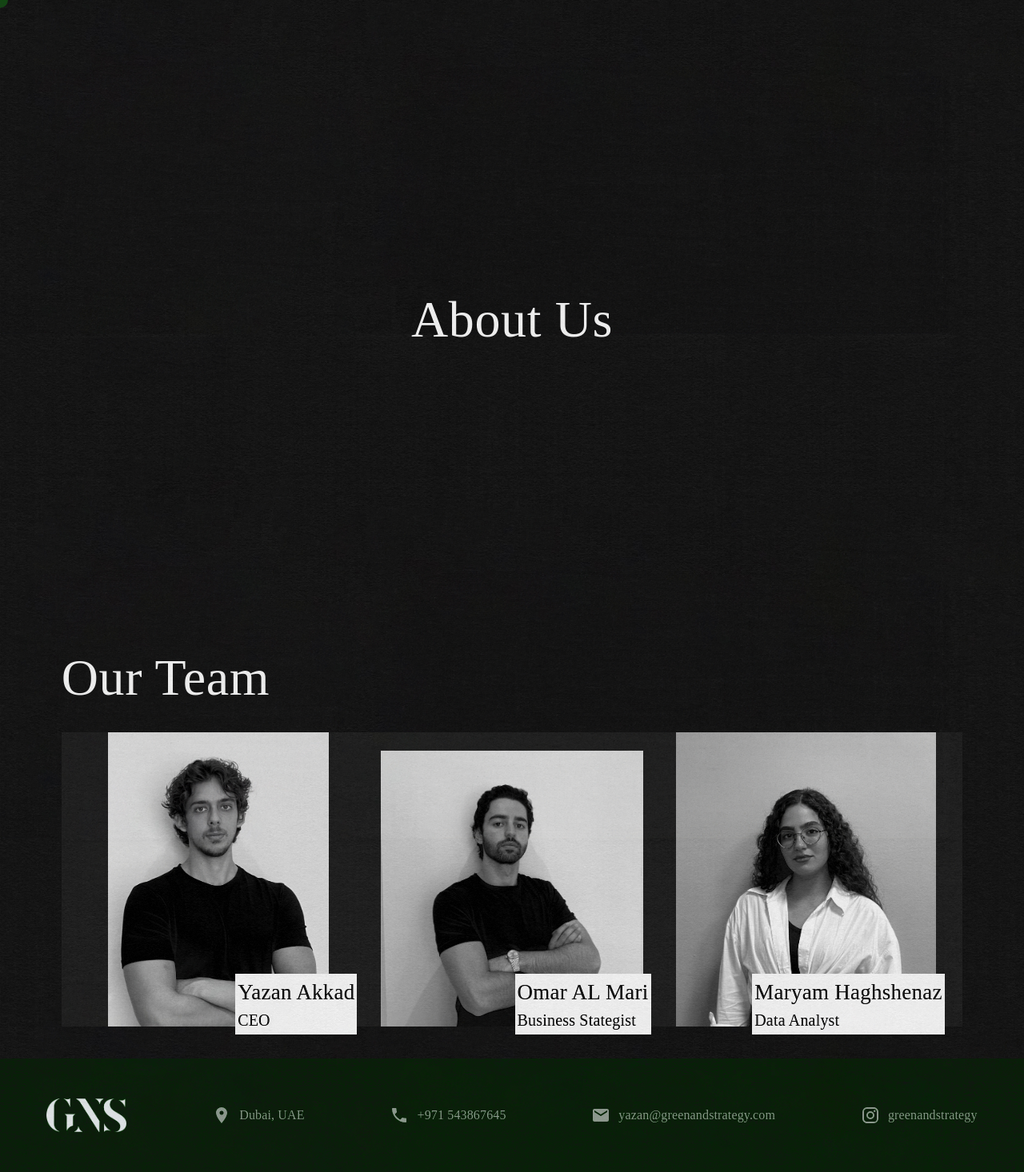
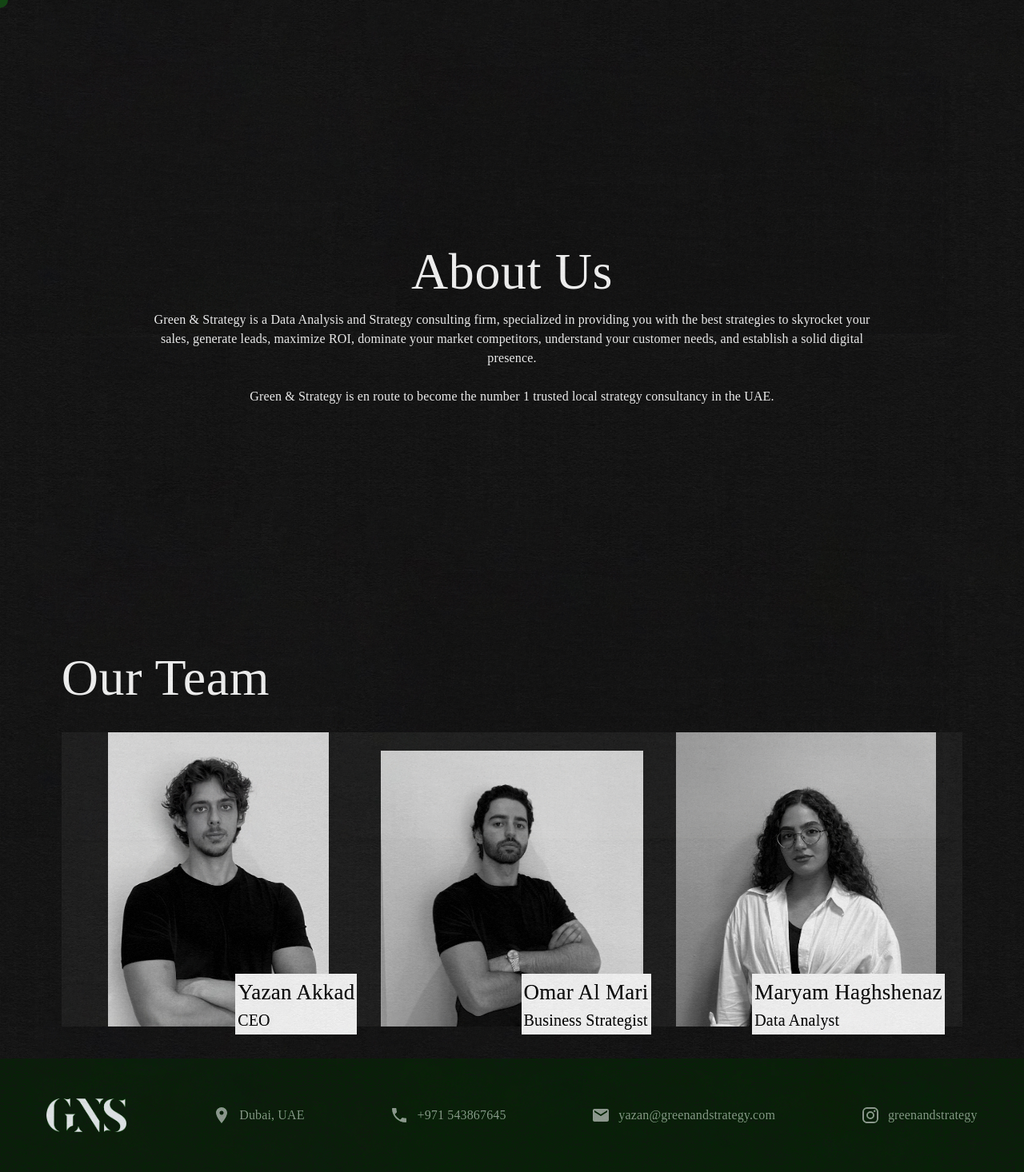
Before and after one commit to mobyinkinn/GreenNStrategyy, a Next.js app: page /About in a window 1280 px wide. Shown: the whole page at 80% size. Built offline with nearby package versions, Linux system fonts and the light colour scheme.

Commit message:
final updates 1

```diff
--- a/app/components/about/About.jsx
+++ b/app/components/about/About.jsx
@@ -19,8 +19,8 @@ export default function About() {
     },
     {
       path: businessStrategist,
-      Name: "Omar AL Mari",
-      Designation: "Business Stategist",
+      Name: "Omar Al Mari",
+      Designation: "Business Strategist",
     },
     {
       path: dataAnalyst,
@@ -101,7 +101,7 @@ export default function About() {
       <Stack
         alignItems={"center"}
         justifyContent={"center"}
-        height={{ xl: "100vh", md: "100vh", xs: "50vh" }}
+        height={{ xl: "100vh", md: "100vh", xs: "100vh" }}
       >
         <Typography
           fontSize={{ xl: "4rem", lg: "4rem", md: "3rem", xs: "2.5rem" }}
@@ -109,6 +109,23 @@ export default function About() {
           fontFamily={"Lora"}
         >
           About Us
+        </Typography>
+        <Typography
+          fontSize={{ xl: "1rem", lg: "1rem", md: "1rem", xs: "0.8rem" }}
+          width={{ md: "70%", xs: "90%" }}
+          textAlign={"center"}
+          color="white"
+          fontFamily={"Lora"}
+        >
+          Green & Strategy is a Data Analysis and Strategy consulting firm,
+          specialized in providing you with the best strategies to skyrocket
+          your sales, generate leads, maximize ROI, dominate your market
+          competitors, understand your customer needs, and establish a solid
+          digital presence.
+          <br />
+          <br />
+          Green & Strategy is en route to become the number 1 trusted local
+          strategy consultancy in the UAE.
         </Typography>
       </Stack>
       <Stack padding={{ xl: "0 6%", md: "0 6%", xs: "0 4%" }}>
--- a/app/components/home/parts/SectionVideo.jsx
+++ b/app/components/home/parts/SectionVideo.jsx
@@ -1,5 +1,6 @@
 import { Box, Stack, Typography } from "@mui/material";
 import React from "react";
+
 const SectionVideo = () => {
   return (
     <Stack
@@ -39,6 +40,7 @@ const SectionVideo = () => {
             color="white"
             fontSize={{ md: "20px" }}
             fontFamily={"Lora"}
+            textAlign={"justify"}
           >
             Our process begins with assessing and understanding our clients'
             needs, defining their business challenges, and establishing mutual
--- a/app/components/home/parts/serviceData.js
+++ b/app/components/home/parts/serviceData.js
@@ -20,7 +20,7 @@ export const serviceData = [
   {
     id: 3,
     name: "Website Development",
-    data: "Being like everyone else is boring. We will make you stand out from the endless crown of websites.",
+    data: "Being like everyone else is boring. We will make you stand out from the endless crowd of websites.",
     path: "/Services/website-development",
   },
 ];
```
Also changed, not shown: 1 other file (tests, documents, lock files or other folders).
